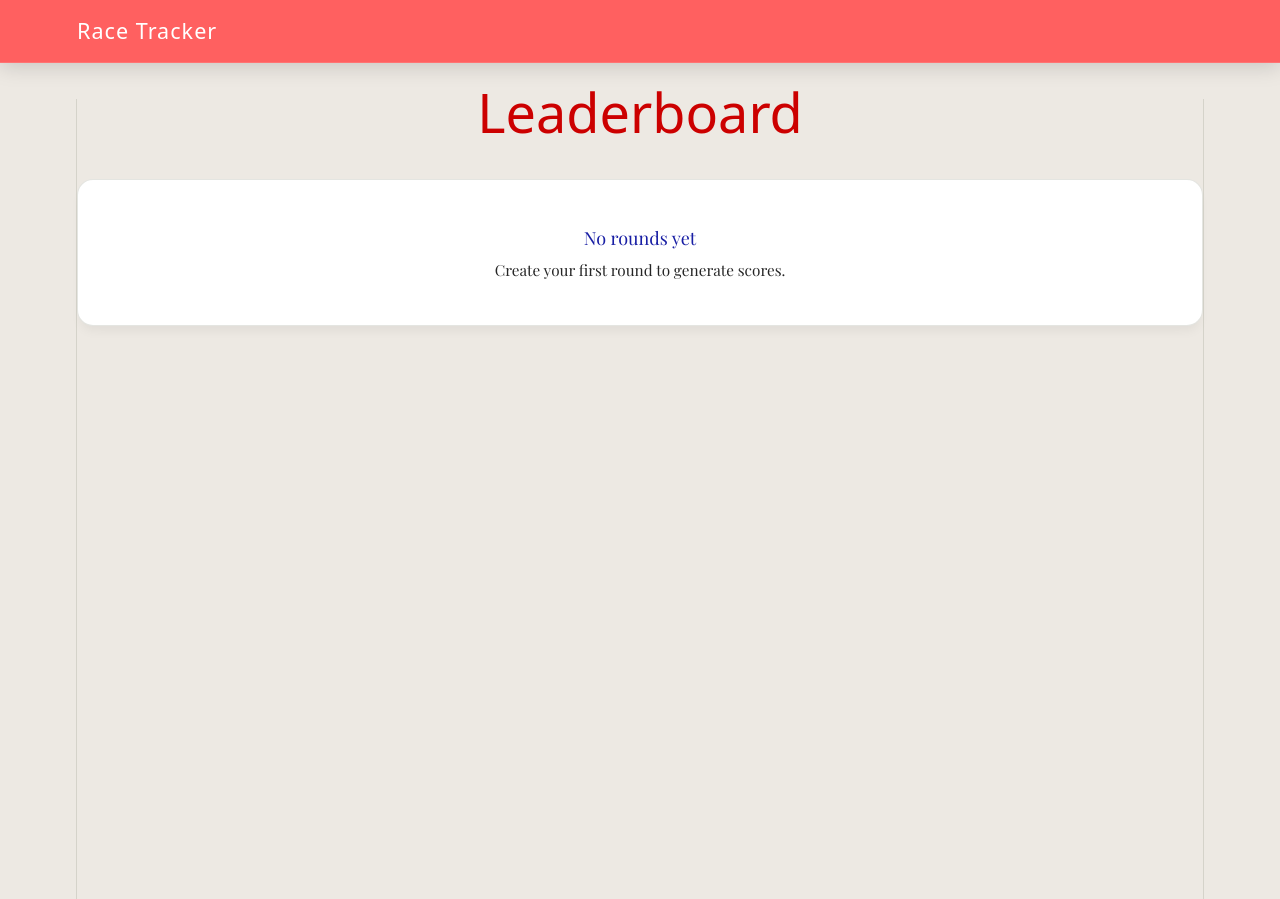
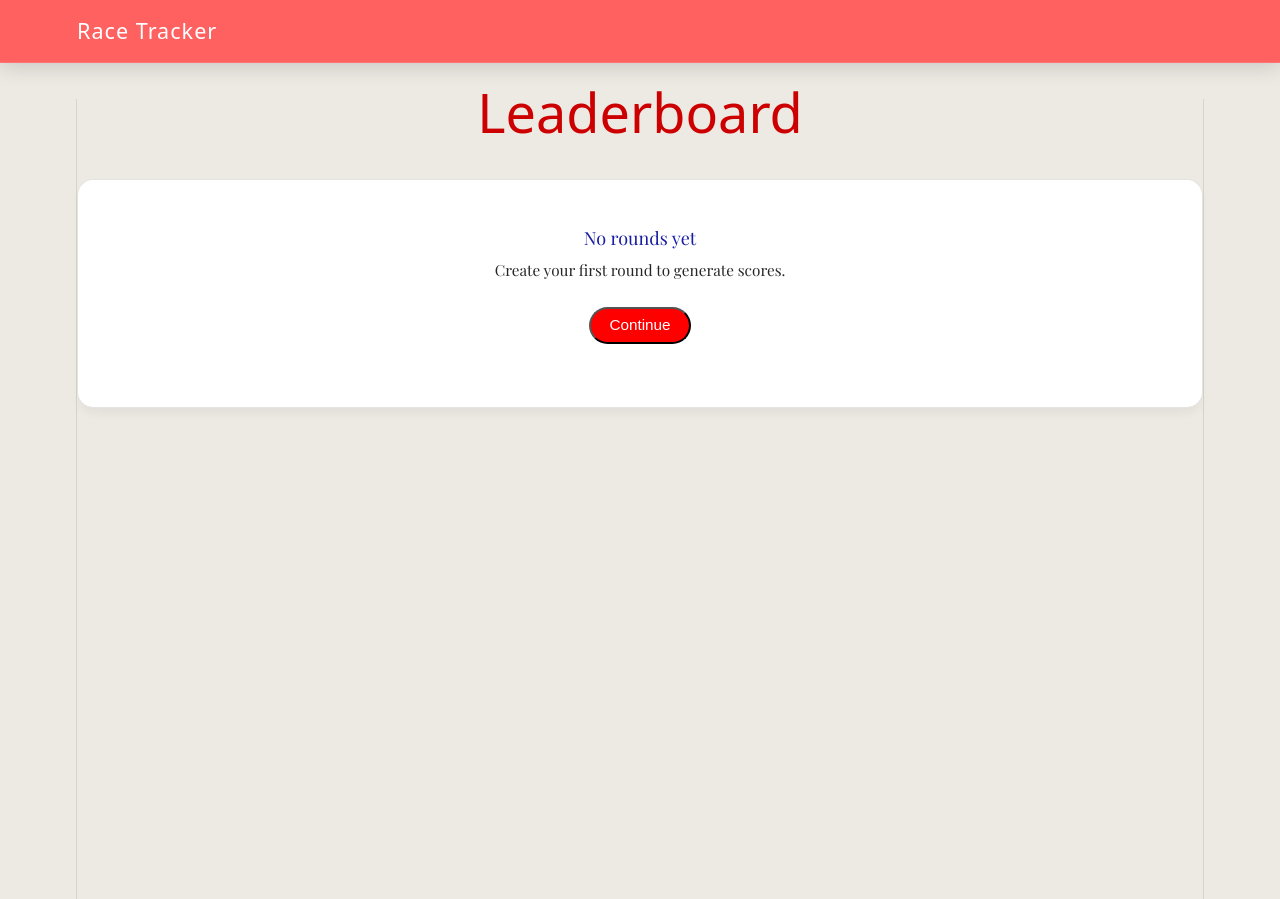
Before and after one commit to mamcgovern/RaceTracker, a React (Vite) app in the folder racetracker/: page /leaderboard in a window 1280 px wide. Built offline with nearby package versions, Linux system fonts and the light colour scheme; the HTML template or start-up script is replaced by a standard one; a web font is replaced by a local one.

Commit message:
updated page flow

```diff
--- a/racetracker/src/components/Leaderboard.jsx
+++ b/racetracker/src/components/Leaderboard.jsx
@@ -1,6 +1,7 @@
 import React from 'react'
 import data from '../data/sampleData.json'
 import { calculateScores } from '../utils/calculateScores'
+import { useNavigate } from 'react-router-dom'
 
 function Card({ position, item }) {
     return (
@@ -25,6 +26,7 @@ function Card({ position, item }) {
 }
 
 export default function Leaderboard() {
+    const navigate = useNavigate()
 
     const players = calculateScores(data)
         .sort((a, b) => b.points - a.points)
@@ -42,6 +44,18 @@ export default function Leaderboard() {
                         <div className="card-description">
                             Create your first round to generate scores.
                         </div>
+                        <div className="card-info">
+                        {/* New Game */}
+                        <button
+                            className="card-btn"
+                            onClick={(e) => {
+                                e.stopPropagation()
+                                navigate("/rounds/")
+                            }}
+                        >
+                            Continue
+                        </button>
+                    </div>
                     </div>
                 </div>
             </div>
```
